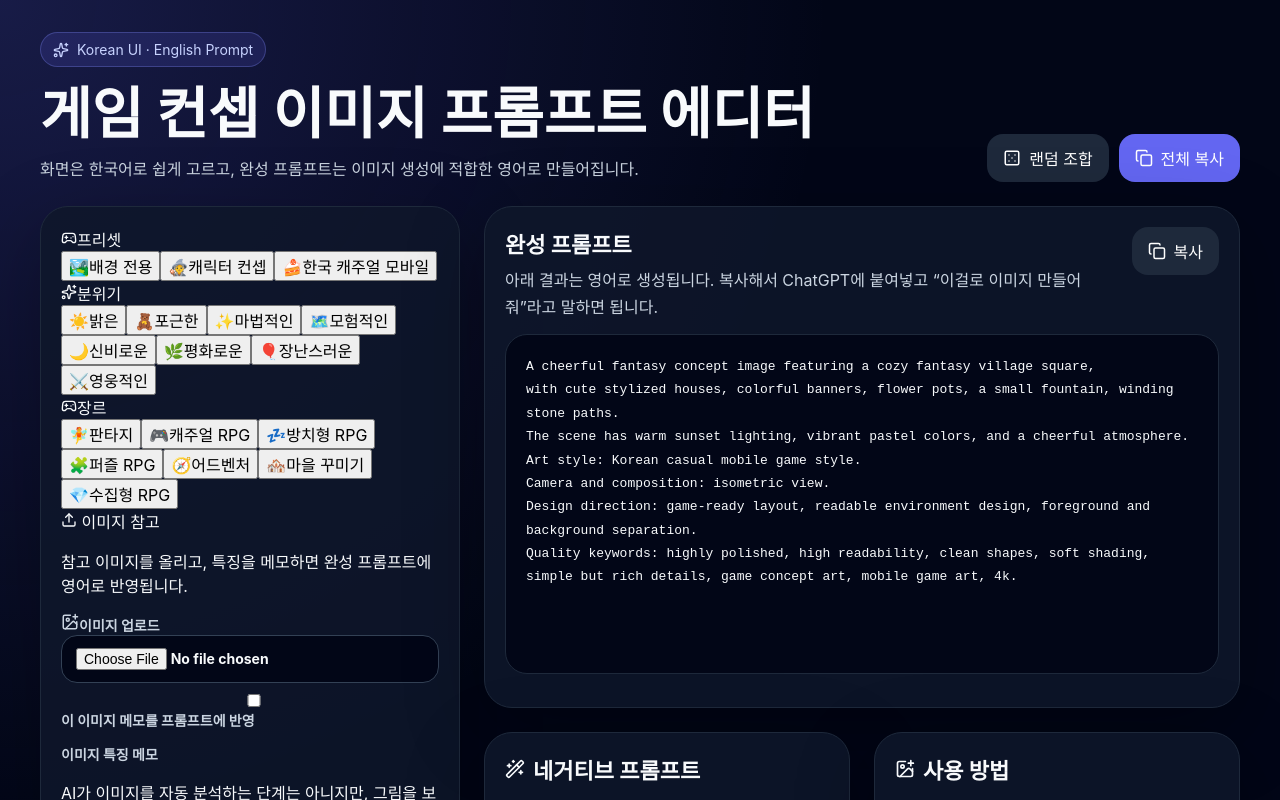
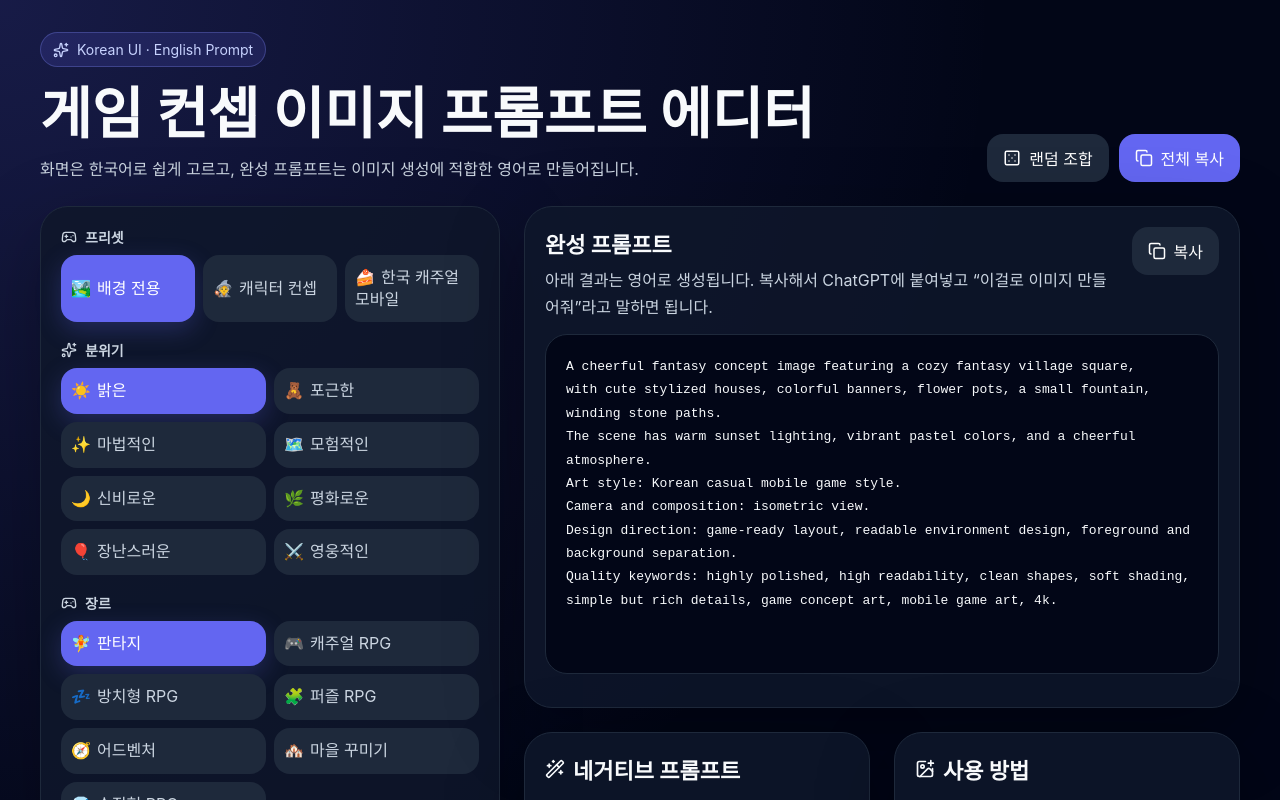
Before and after one commit to yurijung15/game-prompt-builder, a React (Vite) app: page / in a window 1280 px wide. Shown: the top 800 px of the page. Built offline with nearby package versions, Linux system fonts and the light colour scheme.

Commit message:
Update style.css

```diff
--- a/src/style.css
+++ b/src/style.css
@@ -11,6 +11,10 @@ body {
 
 button, input, textarea, select {
   font: inherit;
+}
+
+button {
+  border: 0;
 }
 
 .page {
@@ -65,7 +69,7 @@ h1 {
   max-width: 1200px;
   margin: 0 auto;
   display: grid;
-  grid-template-columns: 420px 1fr;
+  grid-template-columns: 460px 1fr;
   gap: 24px;
 }
 
@@ -80,25 +84,115 @@ h1 {
   padding: 20px;
 }
 
-.presetGrid {
-  display: grid;
-  grid-template-columns: repeat(3, 1fr);
-  gap: 8px;
-  margin: 8px 0 18px;
+.optionGroup {
+  margin-bottom: 18px;
 }
 
-.preset {
-  border: 0;
+.optionLabel {
+  display: flex;
+  align-items: center;
+  gap: 8px;
+  color: #cbd5e1;
+  font-size: 14px;
+  margin-bottom: 8px;
+  font-weight: 800;
+}
+
+.optionGrid {
+  display: grid;
+  gap: 8px;
+}
+
+.optionGrid.two {
+  grid-template-columns: repeat(2, 1fr);
+}
+
+.optionGrid.three {
+  grid-template-columns: repeat(3, 1fr);
+}
+
+.option {
   color: #cbd5e1;
   background: #1e293b;
   border-radius: 16px;
-  padding: 13px 8px;
+  padding: 12px 10px;
+  cursor: pointer;
+  text-align: left;
+  line-height: 1.35;
+  transition: 0.16s ease;
+}
+
+.option span {
+  margin-right: 6px;
+}
+
+.option.active {
+  color: white;
+  background: #6366f1;
+  box-shadow: 0 8px 24px rgba(99, 102, 241, 0.25);
+}
+
+.option:hover {
+  filter: brightness(1.12);
+}
+
+.uploadBox {
+  margin: 18px 0;
+  padding: 16px;
+  border: 1px solid #334155;
+  border-radius: 22px;
+  background: rgba(2, 6, 23, 0.45);
+}
+
+.uploadButton {
+  margin-top: 12px;
+  display: inline-flex;
+  align-items: center;
+  gap: 8px;
+  color: white;
+  background: #334155;
+  border-radius: 16px;
+  padding: 12px 14px;
+  cursor: pointer;
+  font-size: 14px;
+  font-weight: 800;
+}
+
+.uploadButton:hover {
+  filter: brightness(1.12);
+}
+
+.uploadButton input {
+  display: none;
+}
+
+.previewWrap {
+  margin-top: 14px;
+  overflow: hidden;
+  border-radius: 18px;
+  border: 1px solid #334155;
+  background: #020617;
+}
+
+.previewWrap img {
+  display: block;
+  width: 100%;
+  max-height: 260px;
+  object-fit: contain;
+}
+
+.checkLine {
+  margin-top: 12px;
+  display: flex;
+  align-items: center;
+  gap: 8px;
+  color: #cbd5e1;
+  font-size: 14px;
   cursor: pointer;
 }
 
-.preset.active {
-  color: white;
-  background: #6366f1;
+.checkLine input {
+  width: auto;
 }
 
 .field {
@@ -110,7 +204,14 @@ label {
   color: #cbd5e1;
   font-size: 14px;
   margin-bottom: 8px;
-  font-weight: 700;
+  font-weight: 800;
+}
+
+.help {
+  color: #94a3b8;
+  font-size: 12px;
+  line-height: 1.6;
+  margin: -2px 0 8px;
 }
 
 input, textarea, select {
@@ -185,7 +286,6 @@ pre {
 }
 
 .button {
-  border: 0;
   border-radius: 16px;
   padding: 12px 16px;
   color: white;
@@ -204,7 +304,7 @@ pre {
   background: #1e293b;
 }
 
-.button:hover, .preset:hover {
+.button:hover {
   filter: brightness(1.12);
 }
 
@@ -213,12 +313,12 @@ pre {
     padding: 18px;
   }
 
-  .hero, .layout, .twoCards {
-    grid-template-columns: 1fr;
+  .hero {
+    display: block;
   }
 
-  .hero {
-    display: block;
+  .layout, .twoCards {
+    grid-template-columns: 1fr;
   }
 
   .heroButtons {
@@ -228,4 +328,8 @@ pre {
   .cardHeader {
     flex-direction: column;
   }
+
+  .optionGrid.three {
+    grid-template-columns: 1fr;
+  }
 }
```
